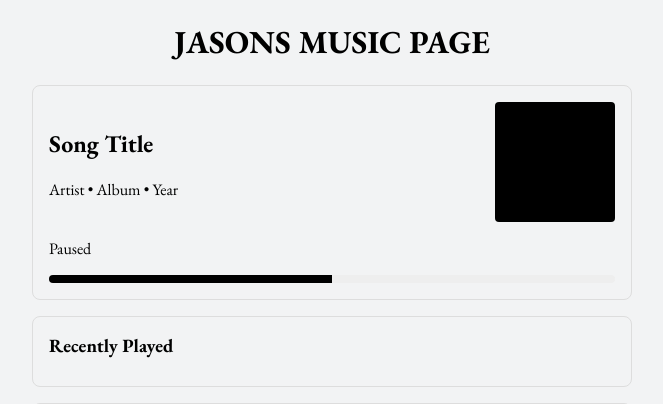
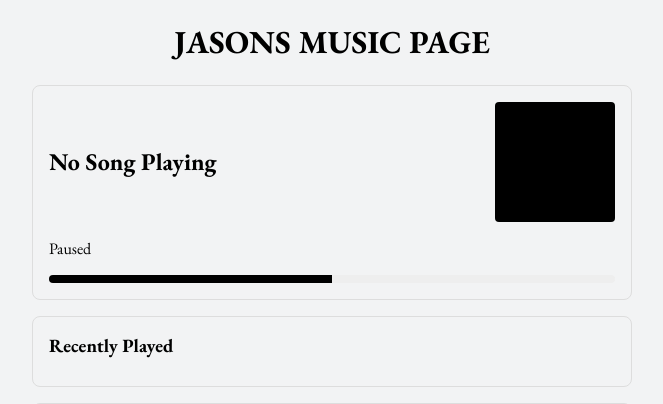
Before and after one commit to jasonuf/music, a Flask app: page / in a window 1280 px wide. Shown: the top 404 px of the page, without its empty margins (308-971 px from the left). Run offline with Flask 3, Linux system fonts and the light colour scheme; data that the repository does not hold is empty; parts of the project's set-up code (start-up, migrations or seed data) failed here and were passed over; some web fonts are replaced.

Commit message:
modifed html and script

```diff
--- a/app/static/script.js
+++ b/app/static/script.js
@@ -44,7 +44,7 @@ async function fetchPlaybackState() {
 
     const { title, artist, position, album, album_release, album_picture, song_length, playing} = data;
 
-    const isNewSong = title !== songState.title || artist !== songState.artist;
+    const isNewSong = songState.title !== null && (title !== songState.title || artist !== songState.artist);
 
     playbackState = {
       position_ms: position,
--- a/app/templates/index.html
+++ b/app/templates/index.html
@@ -119,8 +119,8 @@
     <div class="card">
         <div class="card__top">
             <div class="card__description">
-            <h2 id="curr_title">Song Title</h2>
-            <p id="curr_details">Artist • Album • Year</p>
+            <h2 id="curr_title">No Song Playing</h2>
+            <p id="curr_details"></p>
             </div>
             <div class="card__image">
             <img src="{{ url_for('static', filename='resources/Solid_black.png') }}" alt="Album art">
```
